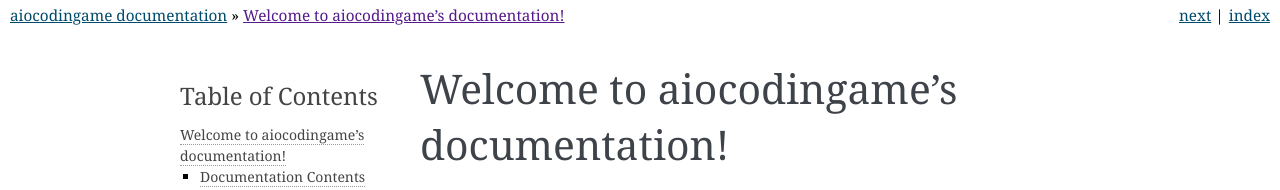
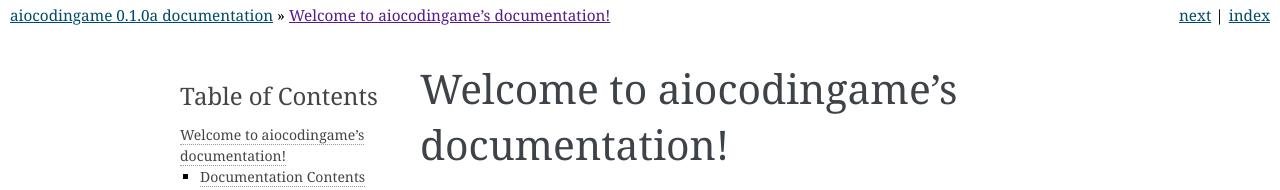
Before and after one commit to takos22/aiocodingame, a Sphinx documentation site: the page built from docs/index.rst, in a window 1280 px wide. Shown: the top 190 px of the page. Built offline with Sphinx 7.4.7, drawn with Linux system fonts in a browser that asks for light colours; some of the changed lines change nothing that is shown.

Commit message:
Fix docs

```diff
--- a/docs/conf.py
+++ b/docs/conf.py
@@ -30,7 +30,7 @@ author = "takos22"
 # The short X.Y version.
 
 version = ""
-with open("../codingame/__init__.py") as f:
+with open("../aiocodingame/__init__.py") as f:
     version = re.search(r'^__version__\s*=\s*[\'"]([^\'"]*)[\'"]', f.read(), re.MULTILINE).group(1)
 
 # The full version, including alpha/beta/rc tags
```
